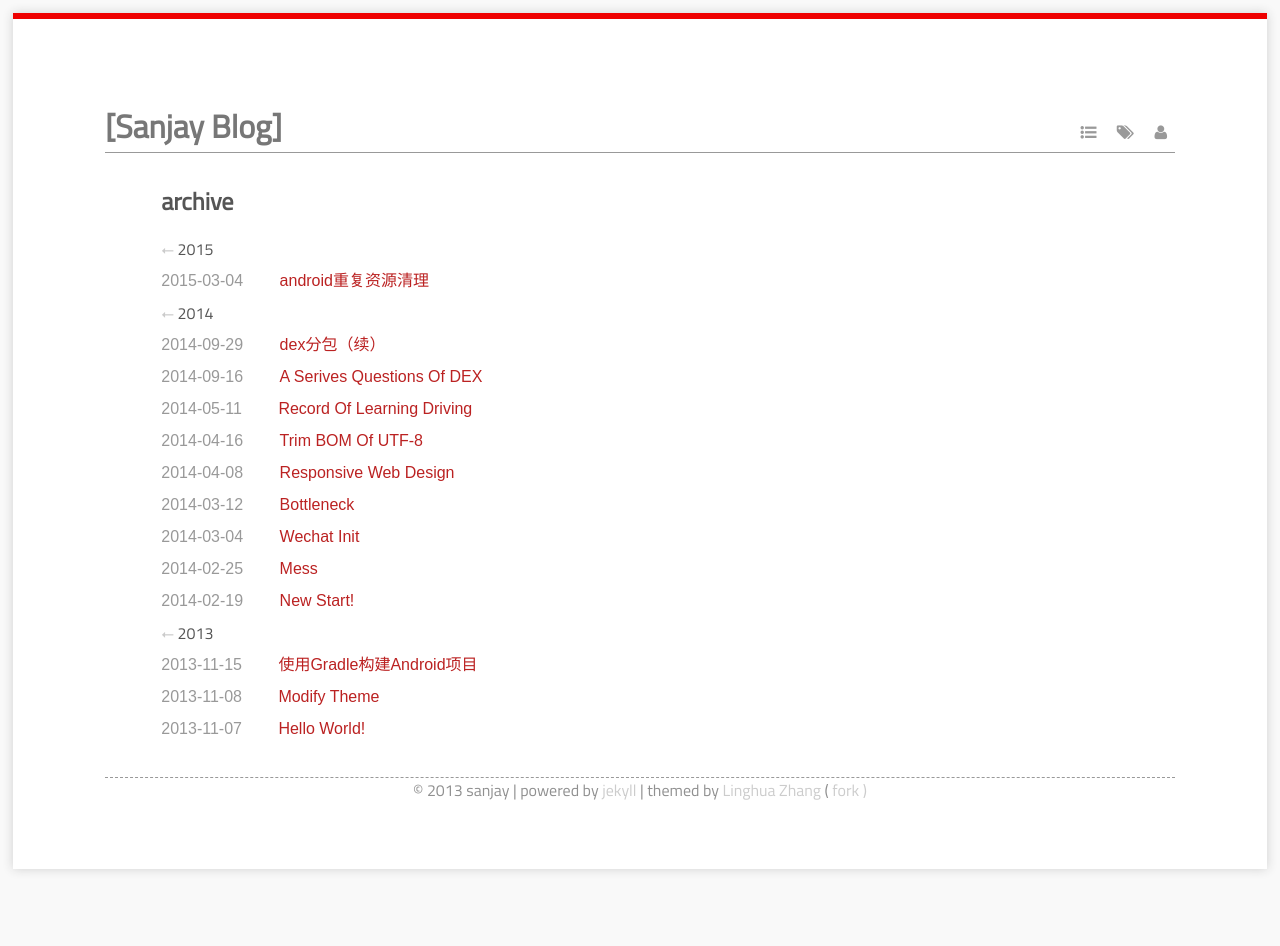
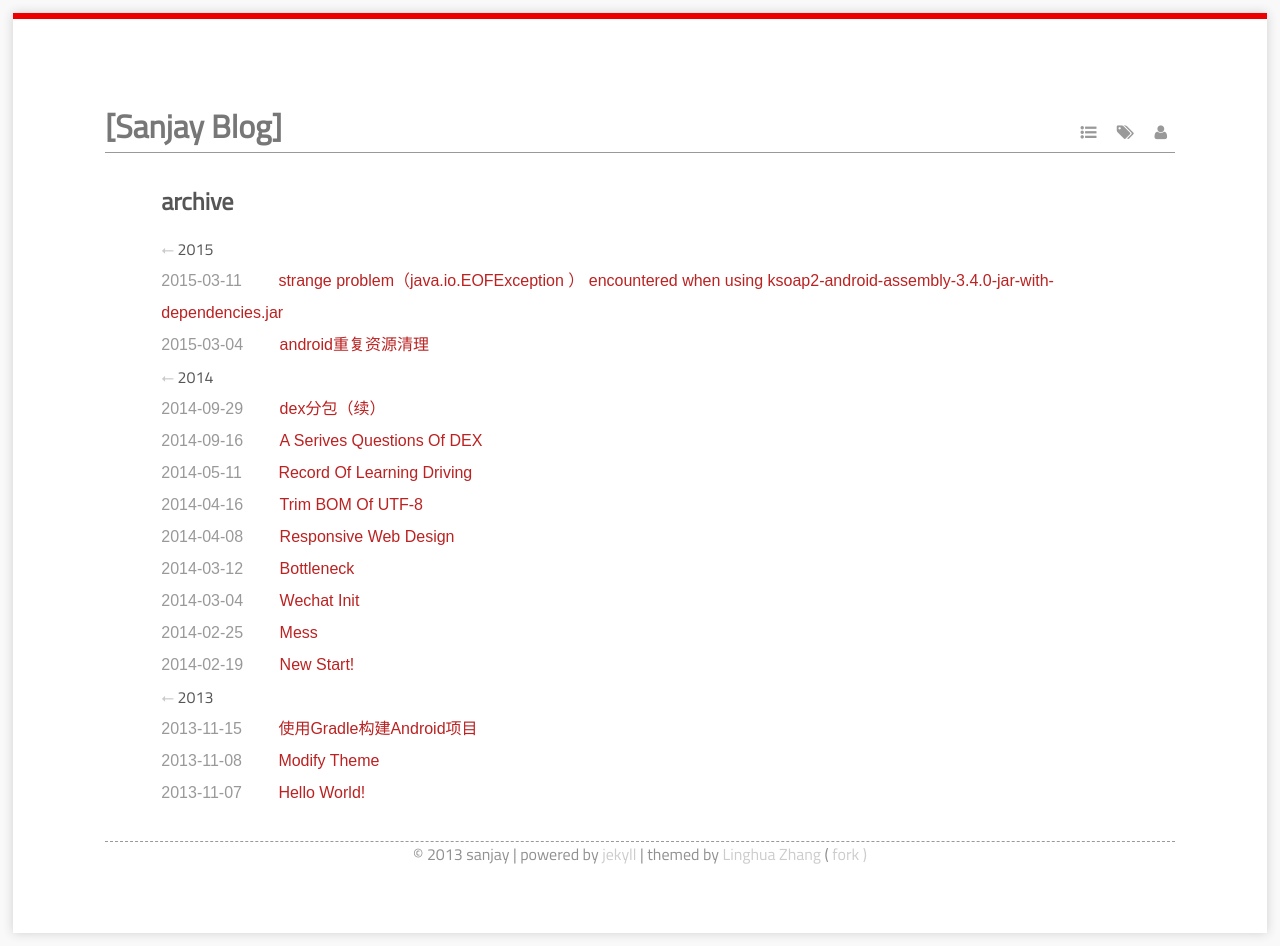
Before and after one commit to SanjayZhang/jekyll_blog, a Jekyll site: the page built from archive.markdown, in a window 1280 px wide. Built offline with Jekyll 4.4.1, drawn with Linux system fonts in a browser that asks for light colours; some web fonts are replaced; Markdown is read by kramdown in place of the engine named in the settings; before the commit the page ends 900 px from its top, so only the background shows below that; part of the change alters nothing that is shown.

Commit message:
keep diary

````diff
--- a/_posts/2014-09-29-subpackage-dex-&&-use-proguard.markdown
+++ b/_posts/2014-09-29-subpackage-dex-&&-use-proguard.markdown
@@ -51,6 +51,7 @@ dex由主程序中的类以及使用的jar包中类共同生成。程序中的
 而下面的方法直接将加载的dex替换掉程序PathClassLoader的父Classloader，原理当然还是需要跟源代码，但表示系统加载流程什么的还是交给[老罗的Android之旅](http://blog.csdn.net/luoshengyang/article/details/8923485)。目前猜测是程序调用方案先从PathClassloader取，若取不到则从他的父Classloader中取。
 
 ***感谢分享者[mmin18](https://github.com/mmin18/Dex65536)，以下是具体代码：***
+
 ```
 /**
  * Copy the following code and call dexTool() after super.onCreate() in
@@ -61,7 +62,6 @@ dex由主程序中的类以及使用的jar包中类共同生成。程序中的
  */
 @SuppressLint("NewApi")
 private void dexTool() {
-
 	File dexDir = new File(getFilesDir(), "dlibs");
 	dexDir.mkdir();
 	File dexFile = new File(dexDir, "libs.apk");
--- /dev/null
+++ b/_posts/2015-03-11-problem-with-ksoap2.markdown
@@ -0,0 +1,11 @@
+---
+title: strange problem（java.io.EOFException ） encountered when using ksoap2-android-assembly-3.4.0-jar-with-dependencies.jar
+layout: post
+tags:
+ - android
+---
+
+
+公司android项目用到了webservice，用的是ksoap2-android-assembly-34.0-jar-with-dependencies.jar包，期间出现了诡异的问题：手机放置一段时间后再开启，HttpTransportSE的第一次请求就会出错，报java.io.EOFException，然后稍后连续的请求一直是好的。但是放一段时间之后会重复出现该问题。没有具体了解机制，从解决方案来看，应该是http重连问题。
+
+这边是***[stackoverflow中的解决方案](http://stackoverflow.com/questions/22680533/java-io-eofexception-using-ksoap2-lib-libcore-io-streams-readasciilinestreams-j)***，算是留个档吧。
````
